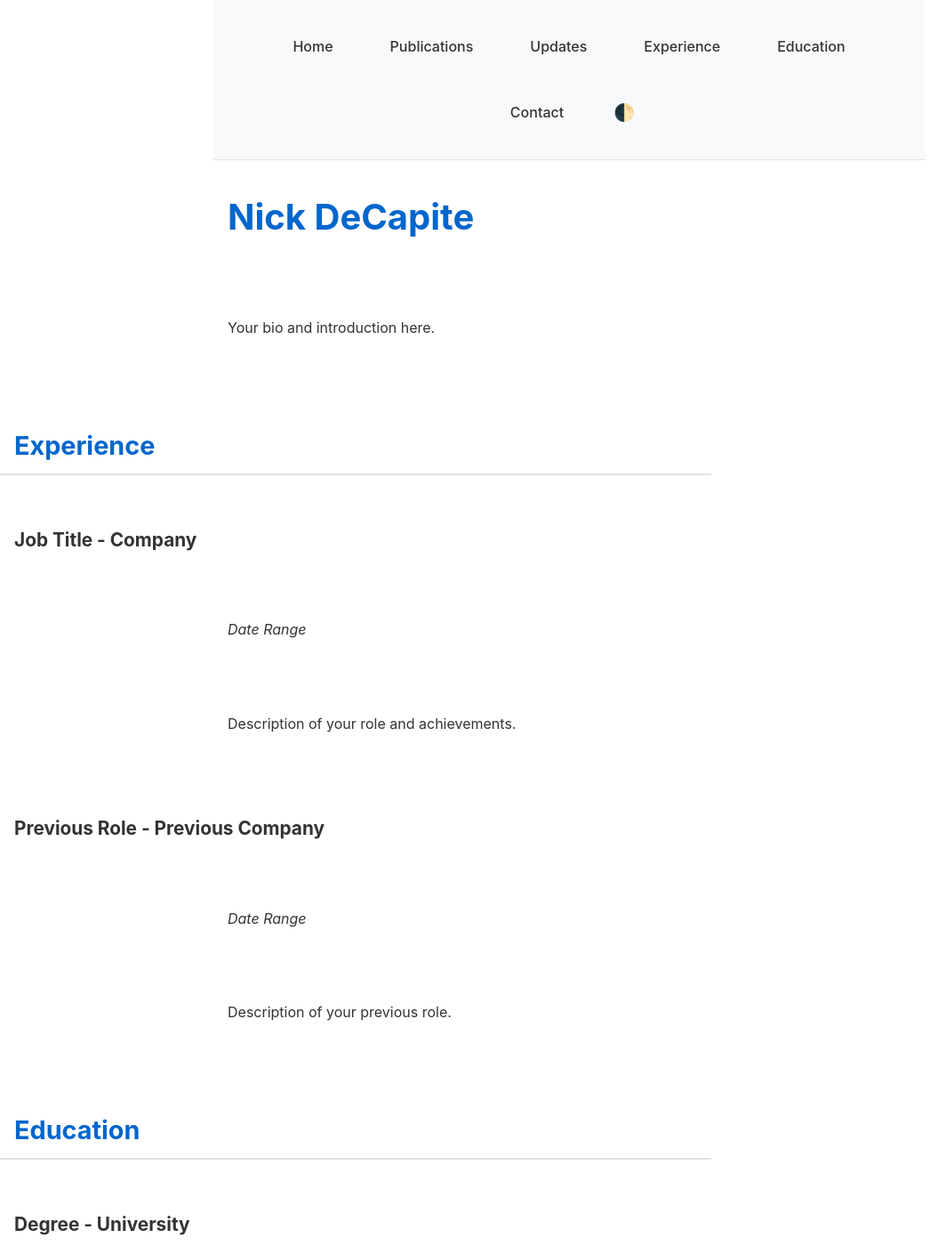
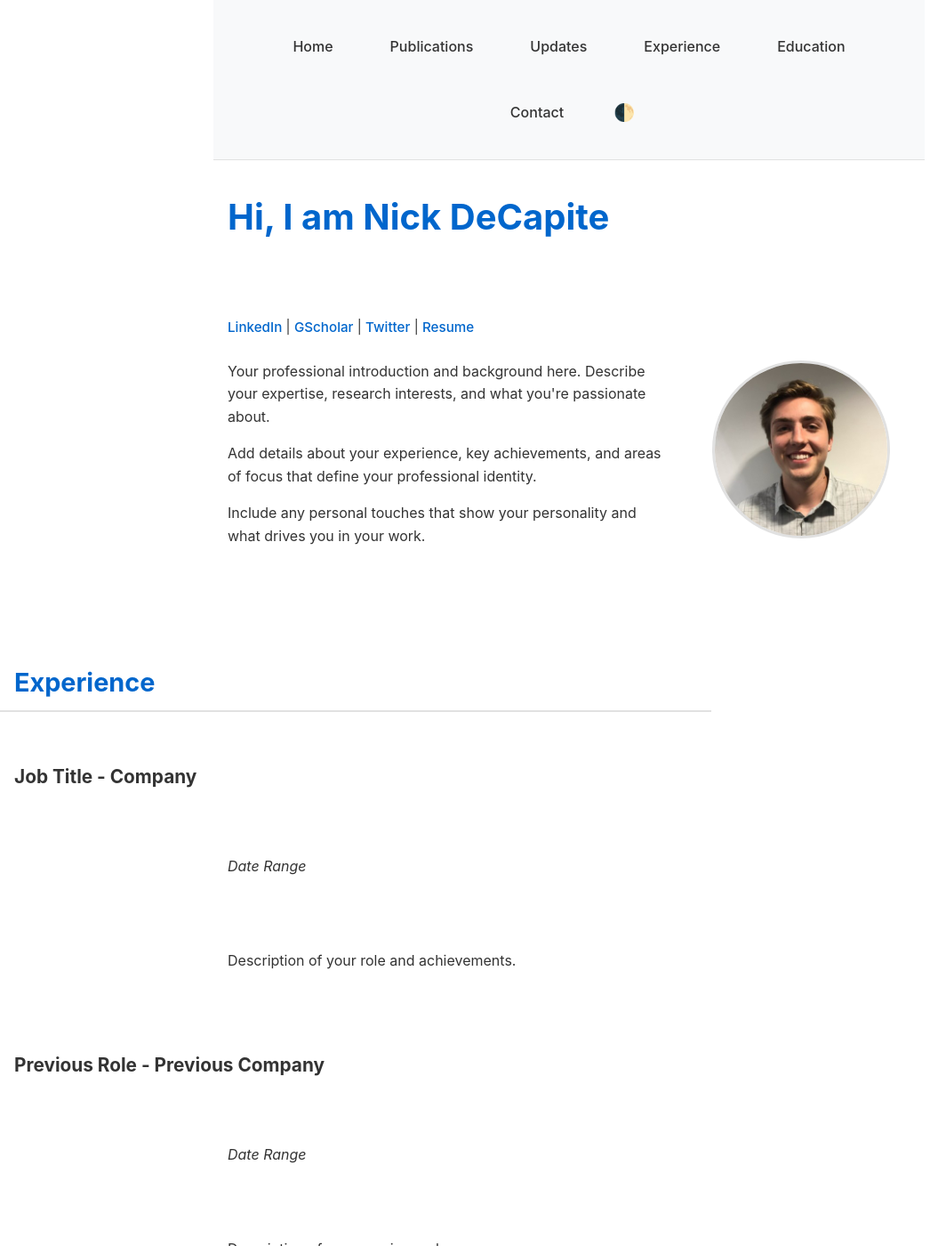
Before and after one commit to defidecap/defidecap.github.io, a Jekyll site: the page built from index.md, in a window 1280 px wide and 1400 px high. Shown: the whole window at 89% size, without its empty margins (0-1064 px from the left). Built offline with Jekyll 4.4.1, drawn with Linux system fonts in a browser that asks for light colours.

Commit message:
home page more how i want it

```diff
--- a/assets/css/style.css
+++ b/assets/css/style.css
@@ -124,6 +124,56 @@ li {
     margin-bottom: 0.5rem;
 }
 
+/* Intro section */
+.intro-section {
+    margin-bottom: 3rem;
+}
+
+.social-links {
+    margin-bottom: 1.5rem;
+    font-size: 0.95rem;
+    color: var(--text-color);
+}
+
+.social-links a {
+    color: var(--accent-color);
+    text-decoration: none;
+    font-weight: 500;
+}
+
+.social-links a:hover {
+    text-decoration: underline;
+}
+
+.intro-layout {
+    display: flex;
+    gap: 2rem;
+    align-items: flex-start;
+}
+
+.intro-text {
+    flex: 2;
+}
+
+.intro-image {
+    flex: 1;
+    display: flex;
+    justify-content: center;
+}
+
+.profile-pic {
+    width: 200px;
+    height: 200px;
+    border-radius: 50%;
+    object-fit: cover;
+    border: 3px solid var(--border-color);
+    transition: transform 0.2s ease;
+}
+
+.profile-pic:hover {
+    transform: scale(1.05);
+}
+
 /* Responsive */
 @media (max-width: 768px) {
     nav {
@@ -139,4 +189,23 @@ li {
     h2 {
         font-size: 1.5rem;
     }
+
+    .intro-layout {
+        flex-direction: column;
+        text-align: center;
+        gap: 1.5rem;
+    }
+
+    .intro-text {
+        order: 2;
+    }
+
+    .intro-image {
+        order: 1;
+    }
+
+    .profile-pic {
+        width: 150px;
+        height: 150px;
+    }
 }
--- a/index.md
+++ b/index.md
@@ -3,9 +3,32 @@ layout: default
 title: Home
 ---
 
-# Nick DeCapite
+# Hi, I am Nick DeCapite
 
-Your bio and introduction here.
+<div class="intro-section">
+  <div class="intro-content">
+    <div class="social-links">
+      <a href="https://linkedin.com/in/{{ site.social.linkedin }}" target="_blank">LinkedIn</a> |
+      <a href="https://scholar.google.com/citations?user=YOUR_ID" target="_blank">GScholar</a> |
+      <a href="https://twitter.com/{{ site.social.twitter }}" target="_blank">Twitter</a> |
+      <a href="/assets/resume.pdf" target="_blank">Resume</a>
+    </div>
+
+    <div class="intro-layout">
+      <div class="intro-text">
+        <p>Your professional introduction and background here. Describe your expertise, research interests, and what you're passionate about.</p>
+
+        <p>Add details about your experience, key achievements, and areas of focus that define your professional identity.</p>
+
+        <p>Include any personal touches that show your personality and what drives you in your work.</p>
+      </div>
+
+      <div class="intro-image">
+        <img src="/assets/prof-pic.jpeg" alt="Nick DeCapite" class="profile-pic">
+      </div>
+    </div>
+  </div>
+</div>
 
 ## Experience {#experience}
 
```
Also changed, not shown: assets/prof-pic.jpeg (added).
